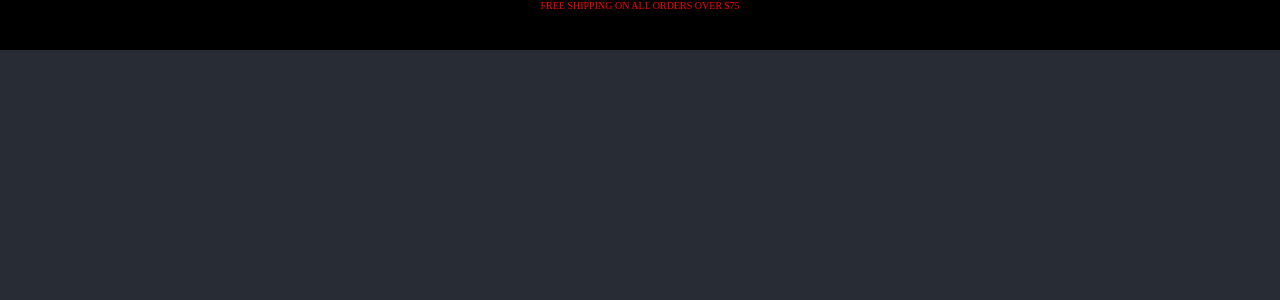
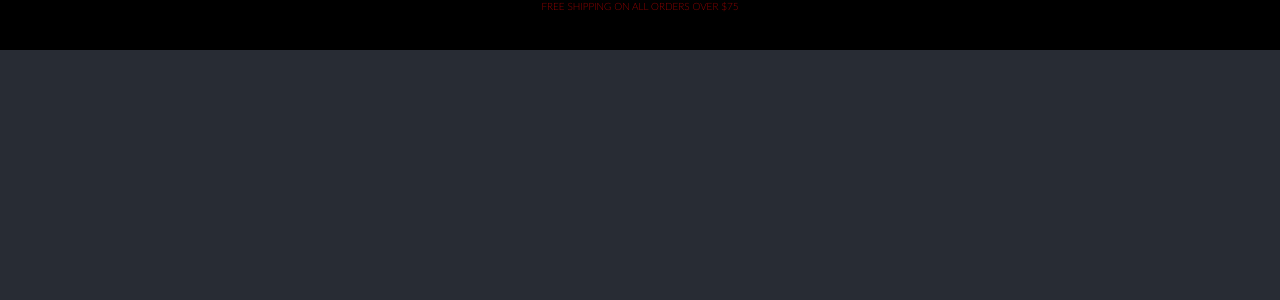
Before and after one commit to bluerainmango/mockup, a React (Create React App) app: page / in a window 1280 px wide. Shown: the top 300 px of the page. Built offline with nearby package versions, Linux system fonts and the light colour scheme.

Commit message:
added fonts

```diff
--- a/src/index.css
+++ b/src/index.css
@@ -13,6 +13,17 @@ html {
   background-color: #fff;
 }
 
+@font-face {
+  font-family: "Pacifico";
+  src: local("Pacifico"),
+    url(./fonts/pacifico-font/Pacifico.ttf) format("truetype");
+}
+
+@font-face {
+  font-family: "Lato-Thin";
+  src: local("Lato-Thin"), url(./fonts/lato/Lato-Thin.ttf) format("truetype");
+}
+
 body {
   /* margin: 0; */
   /* font-family: -apple-system, BlinkMacSystemFont, 'Segoe UI', 'Roboto', 'Oxygen',
@@ -21,6 +32,7 @@ body {
   -webkit-font-smoothing: antialiased;
   -moz-osx-font-smoothing: grayscale; */
   box-sizing: border-box;
+  font-family: "Lato-Thin";
 }
 
 code {
--- a/src/index.js
+++ b/src/index.js
@@ -3,6 +3,9 @@ import ReactDOM from "react-dom";
 import "./index.css";
 import App from "./App";
 import * as serviceWorker from "./serviceWorker";
+
+import "./fonts/pacifico-font/Pacifico.ttf";
+import "./fonts/lato/Lato-Thin.ttf";
 
 ReactDOM.render(
   <React.StrictMode>
```
Also changed, not shown: src/fonts/pacifico-font/Pacifico.ttf (renamed from src/fonts/Pacifico Font/Pacifico.ttf).
